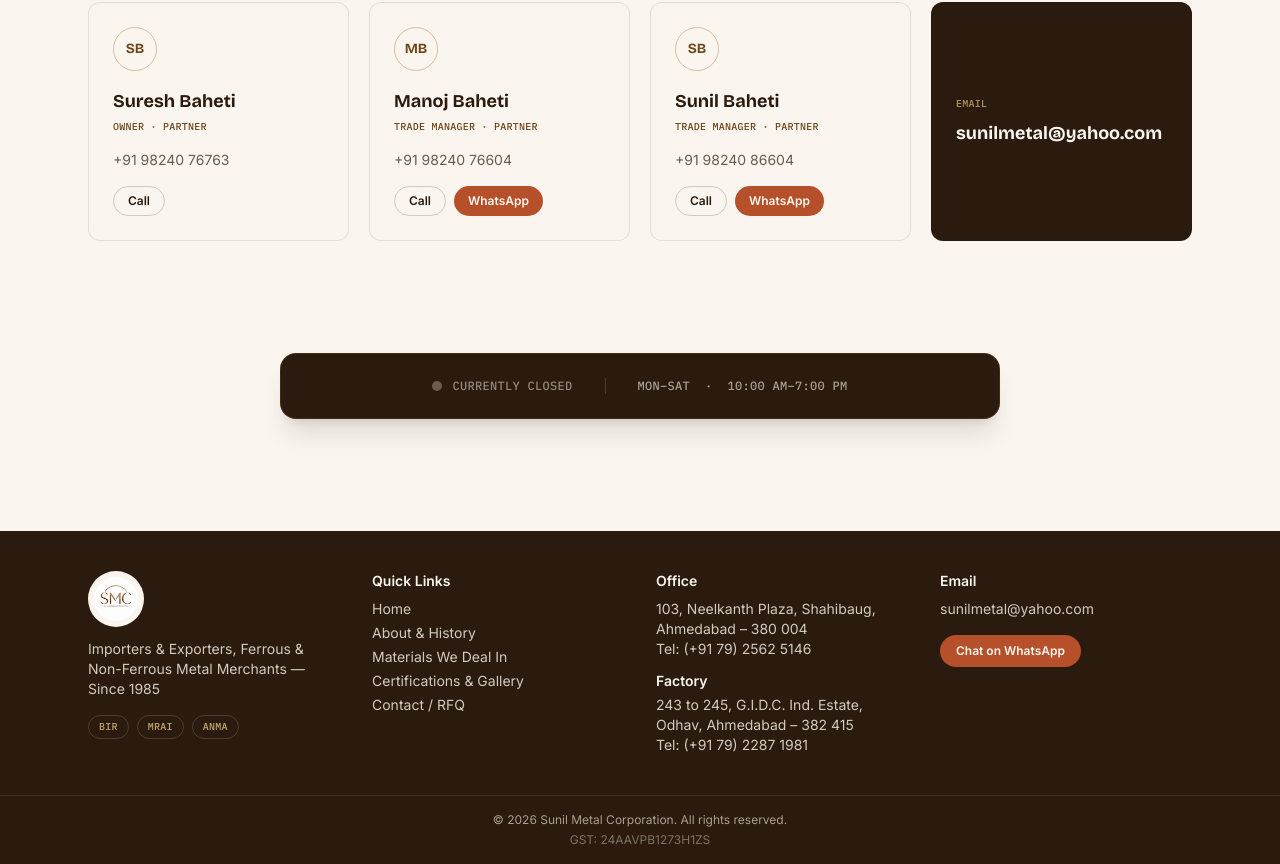
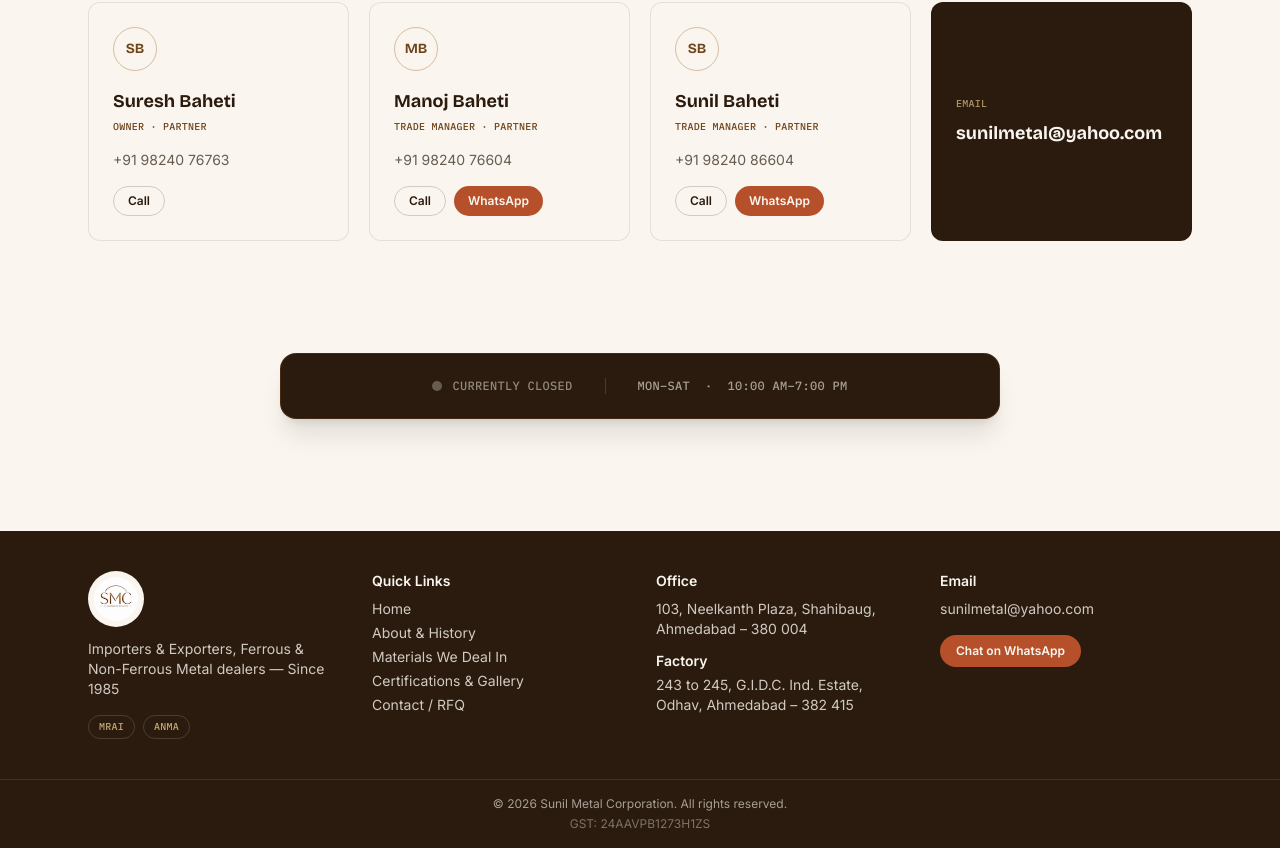
Before and after one commit to vedhaan/sunilmetalcorporation, a React (Vite) app: page /contact-rfq in a window 1280 px wide. Shown: the part 2687-3551 px from the top of the page. Built offline with nearby package versions, Linux system fonts and the light colour scheme.

Commit message:
revision 1 done

```diff
--- a/src/components/Footer.jsx
+++ b/src/components/Footer.jsx
@@ -8,7 +8,7 @@
   { to: '/contact-rfq', label: 'Contact / RFQ' },
 ]
 
-const badges = ['BIR', 'MRAI', 'ANMA']
+const badges = ['MRAI', 'ANMA']
 
 export default function Footer() {
   return (
@@ -18,7 +18,7 @@
           <div className="bg-cream rounded-full p-1.5 w-14 h-14 mb-3">
             <img src="/logo.jpg" alt="Sunil Metal Corporation" className="w-full h-full rounded-full object-contain" />
           </div>
-          <p>Importers & Exporters, Ferrous & Non-Ferrous Metal Merchants — Since 1985</p>
+          <p>Importers & Exporters, Ferrous & Non-Ferrous Metal dealers — Since 1985</p>
 
           <div className="flex gap-2 mt-4">
             {badges.map((b) => (
@@ -48,10 +48,10 @@
         <div>
           <p className="font-semibold text-cream mb-2">Office</p>
           <p>103, Neelkanth Plaza, Shahibaug, Ahmedabad – 380 004</p>
-          <p>Tel: (+91 79) 2562 5146</p>
+          {/* <p>Tel: (+91 79) 2562 5146</p> */}
           <p className="font-semibold text-cream mt-3 mb-1">Factory</p>
           <p>243 to 245, G.I.D.C. Ind. Estate, Odhav, Ahmedabad – 382 415</p>
-          <p>Tel: (+91 79) 2287 1981</p>
+          {/* <p>Tel: (+91 79) 2287 1981</p> */}
         </div>
 
         <div>
--- a/src/components/home/FaqSnippet.jsx
+++ b/src/components/home/FaqSnippet.jsx
@@ -4,7 +4,7 @@
 const faqs = [
   {
     q: 'What metals does Sunil Metal Corporation deal in?',
-    a: 'Aluminium, copper, lead, zinc, nickel and stainless steel scrap.',
+    a: 'Aluminium, Copper, Lead, Zinc, Nickel and Stainless Steel scrap.',
   },
   {
     q: 'Is Sunil Metal Corporation a certified recycler?',
--- a/src/components/home/Hero.jsx
+++ b/src/components/home/Hero.jsx
@@ -30,7 +30,7 @@
       >
         <div>
           <motion.p variants={item} className="font-mono text-xs tracking-[0.2em] uppercase text-bronze-deep mb-5">
-            Est. 1985 · Ahmedabad, Gujarat
+            Sunil Metal Corporation
           </motion.p>
 
           <motion.h1 variants={item} className="font-display text-4xl md:text-6xl font-bold text-ink leading-[1.05] tracking-tight">
@@ -42,8 +42,8 @@
 
           <motion.p variants={item} className="mt-6 text-lg text-ink/70 max-w-xl">
             Sunil Metal Corporation buys, sells and processes ferrous and
-            non-ferrous metal scrap — aluminium, copper, lead, zinc, and
-            stainless steel — as an MRAI Member and ANMA Member.
+            non-ferrous metal scrap — Aluminium, Copper, Lead, Zinc, and
+            Stainless Steel — as an MRAI Member and ANMA Member.
           </motion.p>
 
           <motion.div variants={item} className="mt-10 flex flex-col sm:flex-row items-start sm:items-center gap-4">
--- a/src/components/home/WhyChooseUs.jsx
+++ b/src/components/home/WhyChooseUs.jsx
@@ -24,7 +24,7 @@
   {
     n: '05',
     title: 'A Family-Run Partnership',
-    desc: 'Direct access to decision-makers — Suresh, Manoj and Sunil Baheti — not a call centre.',
+    desc: 'Direct access to decision-makers — Suresh Baheti, Manoj Baheti and Sunil Baheti — not a call centre.',
   },
   {
     n: '06',
```
